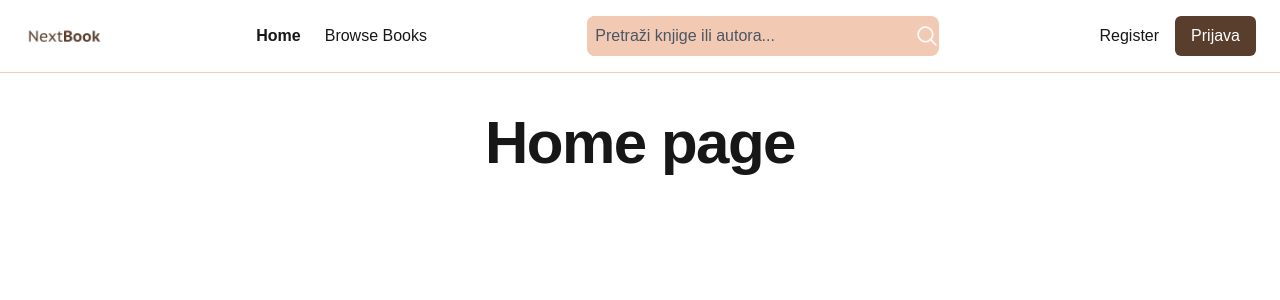
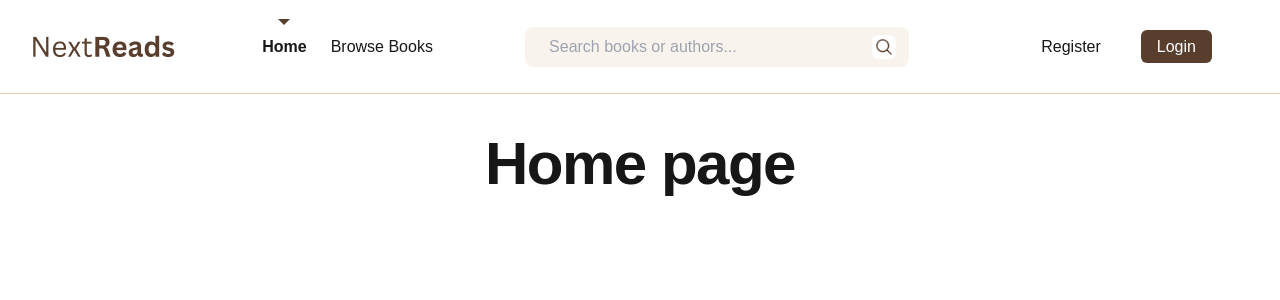
Before and after one commit to ivapleic/HCI, a Next.js app in the folder next-read-app/: page / in a window 1280 px wide. Shown: the top 300 px of the page. Built offline with nearby package versions, Linux system fonts and the light colour scheme.

Commit message:
Design of NavBar componentent finished but not responsive

```diff
--- a/next-read-app/src/app/components/Navbar/Navbar.css
+++ b/next-read-app/src/app/components/Navbar/Navbar.css
@@ -1,24 +1,5 @@
-nav {
-   border-bottom: #F2CAB3 1px solid;
-}
 
-.custom-input {
-     background-color: transparent;
-    border: none;
-    padding: 0.5rem;
-    width: 16rem;
-    border-radius: 0.375rem;
-}
 
-.search-input-container {
-    display: flex;
-    flex-direction: row;
-    justify-content: space-around;
-    background-color: rgba(242, 202, 179, 0.3);
-    align-items: center;
-    border-radius: 10px;
-    padding: 3px;
-}
 .login-button {
     background-color: #593E2E;
 }
--- a/next-read-app/src/app/components/Navbar/Navbar.tsx
+++ b/next-read-app/src/app/components/Navbar/Navbar.tsx
@@ -1,76 +1,87 @@
 "use client";
-
 import Link from "next/link";
 import { useState } from "react";
 import { usePathname } from "next/navigation";
 import "./Navbar.css";
 import Image from "next/image";
 
+const Navbar = () => {
+  // pathname represents the current URL path in the app
+  const pathname = usePathname();
 
+  // searchInput holds the user's search query from the search bar
+  const [searchInput, setSearchInput] = useState("");
 
-
-
-const Navbar = () => {
-  const pathname = usePathname();
-  const [searchInput, setSearchInput] = useState("");
+  // searchPath stores the route to navigate to after searching
   const [searchPath, setSearchPath] = useState("");
 
-  // Funkcija za postavljanje rute na osnovu unosa
   const handleSearchPath = () => {
     if (/^\d+$/.test(searchInput.trim())) {
-      // Ako je unos broj, postavljamo putanju na autora s ID-em
+      // Check if search input is a number
       setSearchPath(`/author/${searchInput}`);
     } else if (searchInput.trim()) {
-      // Ako je unos string, postavljamo putanju na knjige sa query parametrom
       setSearchPath(`/book/${searchInput}`);
     } else {
-      alert("Unesite ispravan naziv knjige ili ID autora.");
+      alert("Please enter a valid book title or author ID.");
       setSearchPath("");
     }
   };
 
+  //Rendering the Navigation bar
   return (
-    <nav className="py-4 flex justify-between items-center px-6">
-      {/* Logo */}
+    <nav className="py-1 flex justify-between items-center px-7 border-b border-[#F2CAB3]">
       <div className="flex items-center">
-        <Image src="/assets/Logo.png" alt="Logo" height={80} width={80}  className="mr-2" />{" "}
+        <Image
+          src="/assets/Logo.png"
+          alt="Logo"
+          height={250}
+          width={150}
+          className="mr-2 items-center"
+        />{" "}
       </div>
 
-      {/* Linkovi */}
-      <ul className="flex space-x-6">
-        <li>
+      {/* Links */}
+      <ul className="flex space-x-6 relative">
+        <li className="relative">
           <Link
             href="/"
-            className={`navbar-link ${pathname === "/" ? "font-extrabold" : ""}`}
+            className={`navbar-link ${
+              pathname === "/" ? "font-bold" : ""
+            }`}
           >
             Home
           </Link>
+          {pathname === "/" && (
+            <div className="absolute left-1/2 transform -translate-x-1/2 -top-4 w-0 h-0 border-l-[6px] border-r-[6px] border-t-[6px] border-transparent border-t-[#593E2E]"></div>
+          )}
         </li>
-        <li>
+        <li className="relative">
           <Link
             href="/search"
             className={`navbar-link ${
-              pathname === "/search" ? "font-extrabold" : ""
+              pathname === "/search" ? "font-bold" : ""
             }`}
           >
             Browse Books
           </Link>
+          {pathname === "/search" && (
+            <div className="absolute left-1/2 transform -translate-x-1/2 -top-4 w-0 h-0 border-l-[6px] border-r-[6px] border-t-[6px] border-transparent border-t-[#593E2E]"></div>
+          )}
         </li>
       </ul>
 
-      {/* Pretraživač */}
-      <div className="mx-4 flex items-center bg-[#F2CAB3] rounded-lg">
+      {/* Search bar */}
+      <div className="mx-4 w-96 px-4 flex items-center bg-[#F9F3EE] rounded-lg">
         <input
           type="text"
-          placeholder="Pretraži knjige ili autora..."
+          placeholder="Search books or authors..."
           value={searchInput}
           onChange={(e) => setSearchInput(e.target.value)}
           onKeyDown={(e) => {
             if (e.key === "Enter") handleSearchPath();
           }}
-          className="rounded-lg p-2 w-80 bg-[#F2CAB3] border-none placeholder-gray-600 focus:outline-none"
+          className="bg-transparent border-none p-2 w-full rounded-l-lg focus:outline-none"
         />
-        {searchPath ? (
         <Link href={searchPath}>
           <Image
             src="/assets/icons8-search-30.png"
@@ -78,41 +89,35 @@ const Navbar = () => {
             width={24}
             height={24}
             onClick={handleSearchPath}
-              className="ml-2 cursor-pointer"
+            className="ml-2 cursor-pointer w-6 h-6  rounded-md"
           />
         </Link>
-        ) : (
-          <Image
-            src="/assets/icons8-search-30.png"
-            alt="Search"
-            width={24}
-            height={24}
-            onClick={handleSearchPath}
-            className="ml-2 cursor-pointer"
-          />
-        )}
       </div>
 
-      {/* Botuni za prijavu i registraciju */}
-      <div className="flex space-x-4 justify-between items-center">
+      {/* Buttons for log/sign in */}
+      <div className="flex space-x-10 justify-between items-center px-10 relative">
+        <div className="relative">
           <Link
             href="/auth/register"
             className={`navbar-link ${
-            pathname === "/register" ? "font-extrabold" : ""
+              pathname === "/auth/register" ? "underline"  : ""
             }`}
           >
             Register
           </Link>
+        </div>
+
+        <div className="relative">
           <Link
             href="/auth/login"
-          className="login-button text-white px-4 py-2 rounded-md"
+            className="bg-[#593E2E] text-white px-4 py-2 rounded-md hover:bg-[#8C6954]"
           >
-          Prijava
+            Login
           </Link>
         </div>
-
+      </div>
     </nav>
   );
-}
+};
 
 export default Navbar;
```
Also changed, not shown: next-read-app/public/assets/Logo.png, next-read-app/public/assets/icons8-search-30.png. Lines whose indentation alone changed are shown as unchanged.
